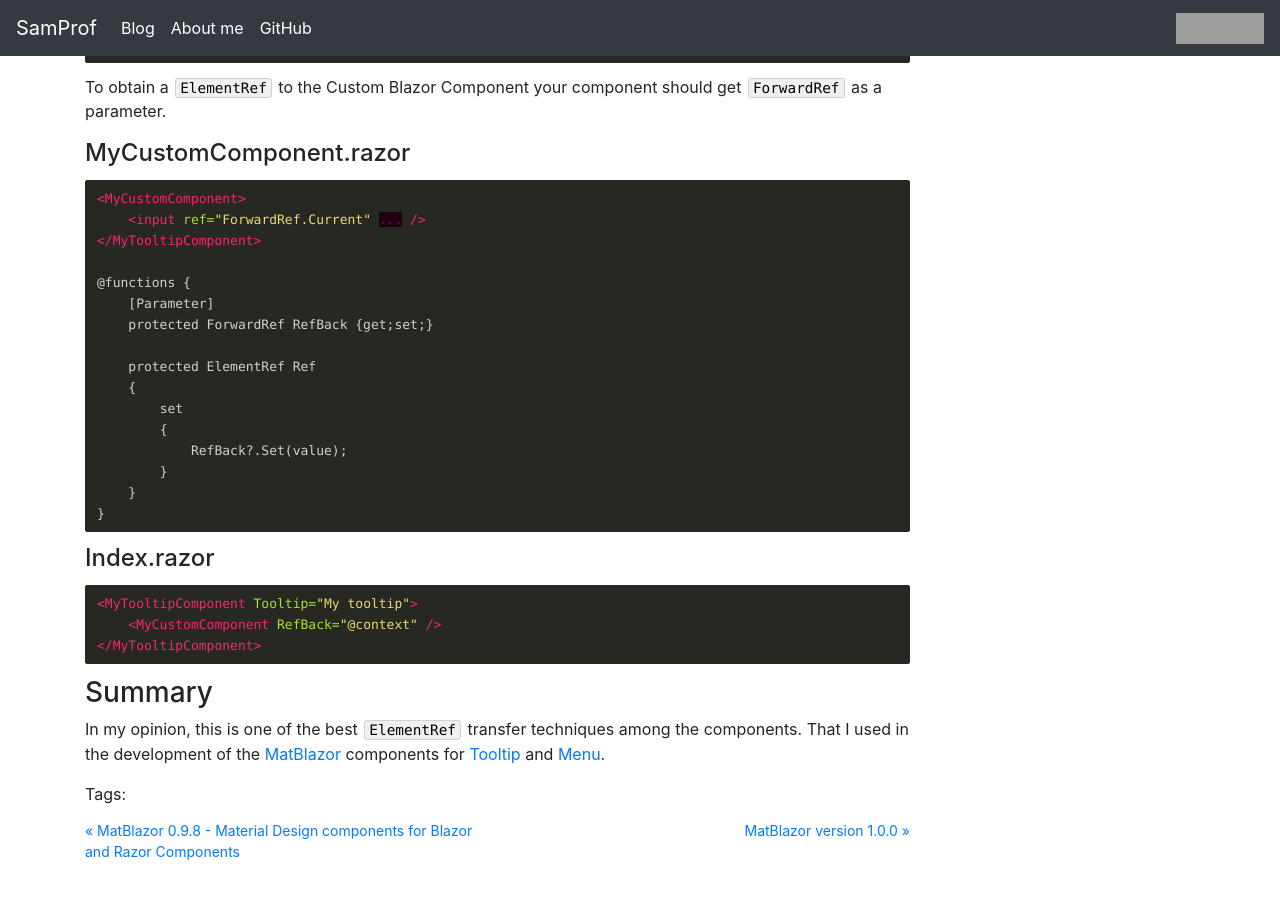
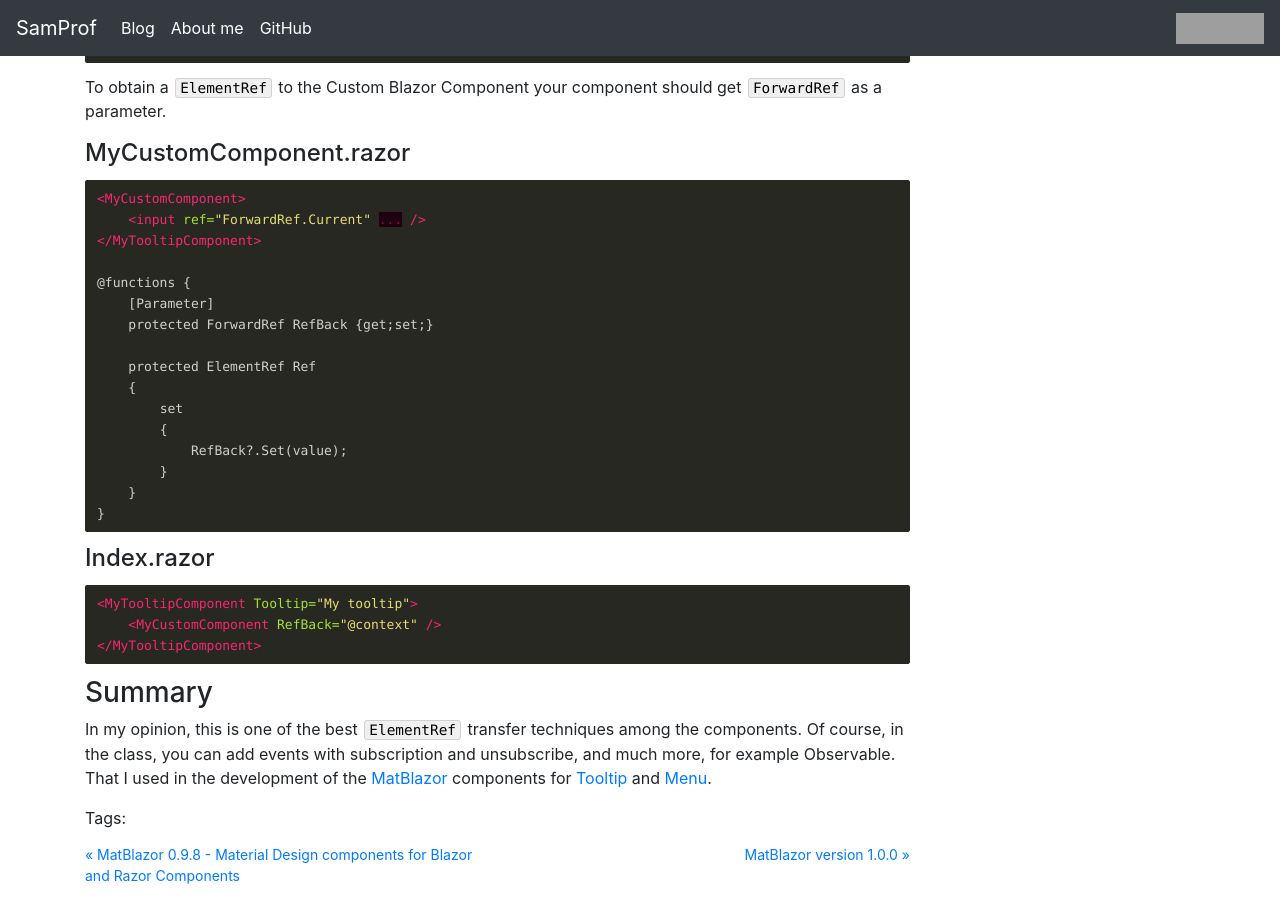
Before and after one commit to SamProf/www.samprof.com, a Jekyll site: the page built from _posts/2019-06-03-Blazor-ForwardRef.md, in a window 1280 px wide and 900 px high, scrolled down 3139 px. Built offline with Jekyll 4.4.1, drawn with Linux system fonts in a browser that asks for light colours; comment, search, counter and statistics services are not loaded; before the commit the page ends 4015 px from its top, so only the background shows below that; grey boxes are pictures that could not be loaded.

Commit message:
add summary

```diff
--- a/_posts/2019-06-03-Blazor-ForwardRef.md
+++ b/_posts/2019-06-03-Blazor-ForwardRef.md
@@ -174,4 +174,5 @@ To obtain a `ElementRef` to the Custom Blazor Component your component should ge
 
 ### Summary
 In my opinion, this is one of the best `ElementRef` transfer techniques among the components.
+Of course, in the class, you can add events with subscription and unsubscribe, and much more, for example Observable.
 That I used in the development of the [MatBlazor](https://www.matblazor.com) components for [Tooltip](https://www.matblazor.com/Tooltip) and [Menu](https://www.matblazor.com/Menu).
```
